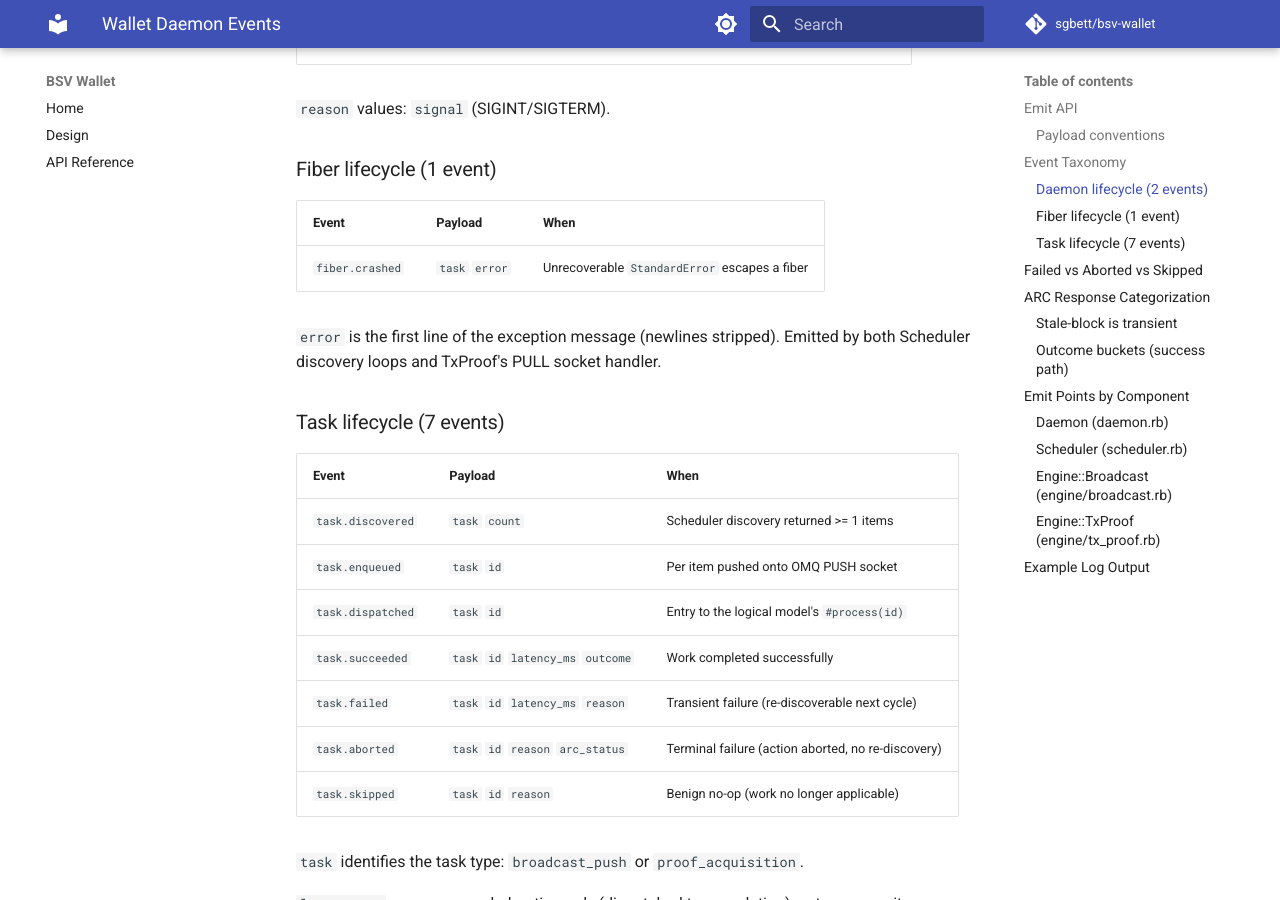
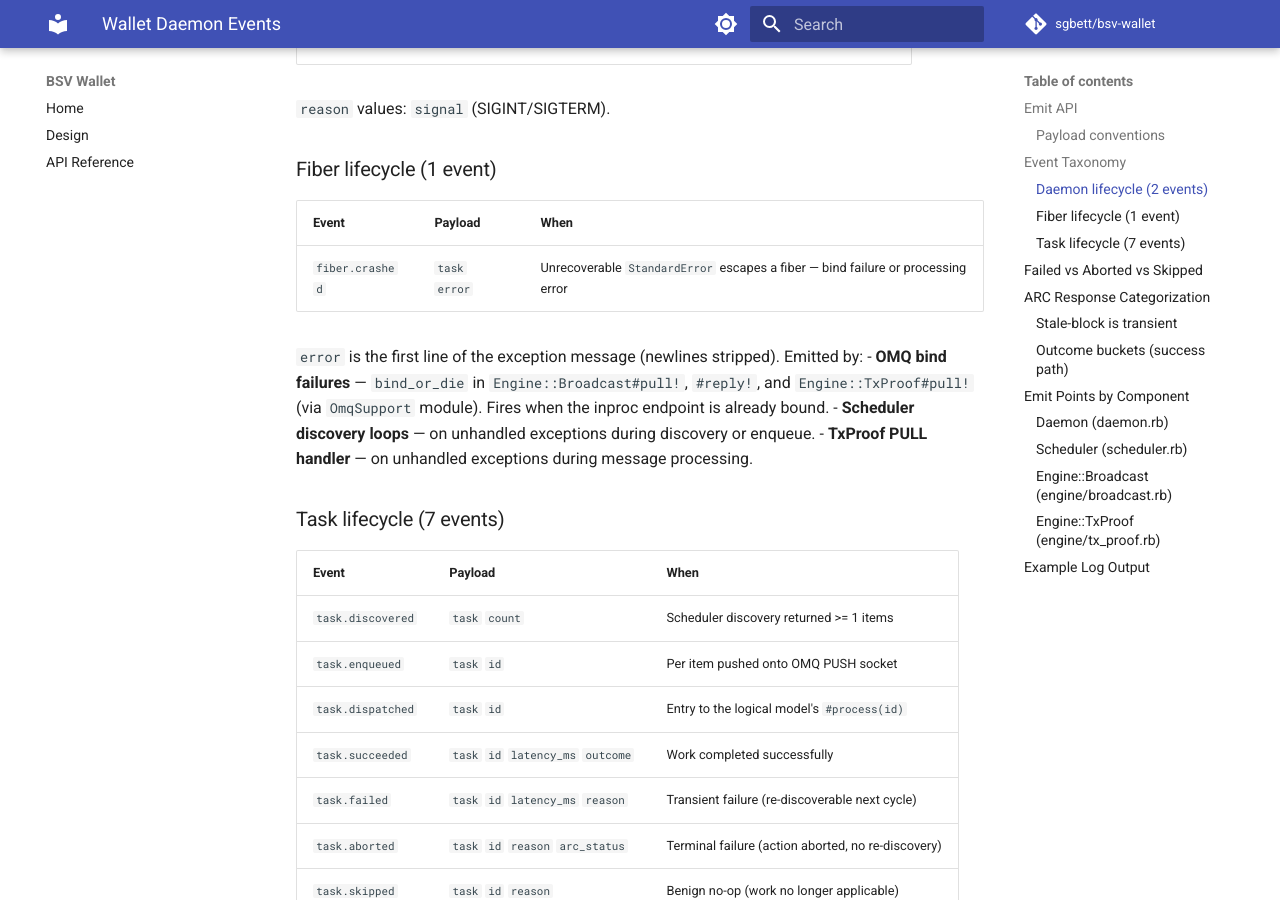
Before and after one commit to sgbett/bsv-wallet, an MkDocs documentation site: the page built from docs/wallet-events.md, in a window 1280 px wide and 900 px high, scrolled down 1083 px. Built offline with MkDocs 1.6.1 and Material for MkDocs 9.7.7, drawn with Linux system fonts in a browser that asks for light colours; comment, search, counter and statistics services are not loaded.

Commit message:
docs: update fiber.crashed emit-point list to include bind_or_die (#175)
The docs listed Scheduler and TxProof PULL handler as emit sources
but missed the bind_or_die sites added in #176 (Broadcast pull!/reply!,
TxProof pull! via OmqSupport). Updated with the full list.

Co-Authored-By: Claude Opus 4.6 (1M context) <noreply@anthropic.com>

```diff
--- a/docs/wallet-events.md
+++ b/docs/wallet-events.md
@@ -41,9 +41,12 @@ Ten canonical events across three layers.
 
 | Event | Payload | When |
 |---|---|---|
-| `fiber.crashed` | `task` `error` | Unrecoverable `StandardError` escapes a fiber |
+| `fiber.crashed` | `task` `error` | Unrecoverable `StandardError` escapes a fiber — bind failure or processing error |
 
-`error` is the first line of the exception message (newlines stripped). Emitted by both Scheduler discovery loops and TxProof's PULL socket handler.
+`error` is the first line of the exception message (newlines stripped). Emitted by:
+- **OMQ bind failures** — `bind_or_die` in `Engine::Broadcast#pull!`, `#reply!`, and `Engine::TxProof#pull!` (via `OmqSupport` module). Fires when the inproc endpoint is already bound.
+- **Scheduler discovery loops** — on unhandled exceptions during discovery or enqueue.
+- **TxProof PULL handler** — on unhandled exceptions during message processing.
 
 ### Task lifecycle (7 events)
 
```
